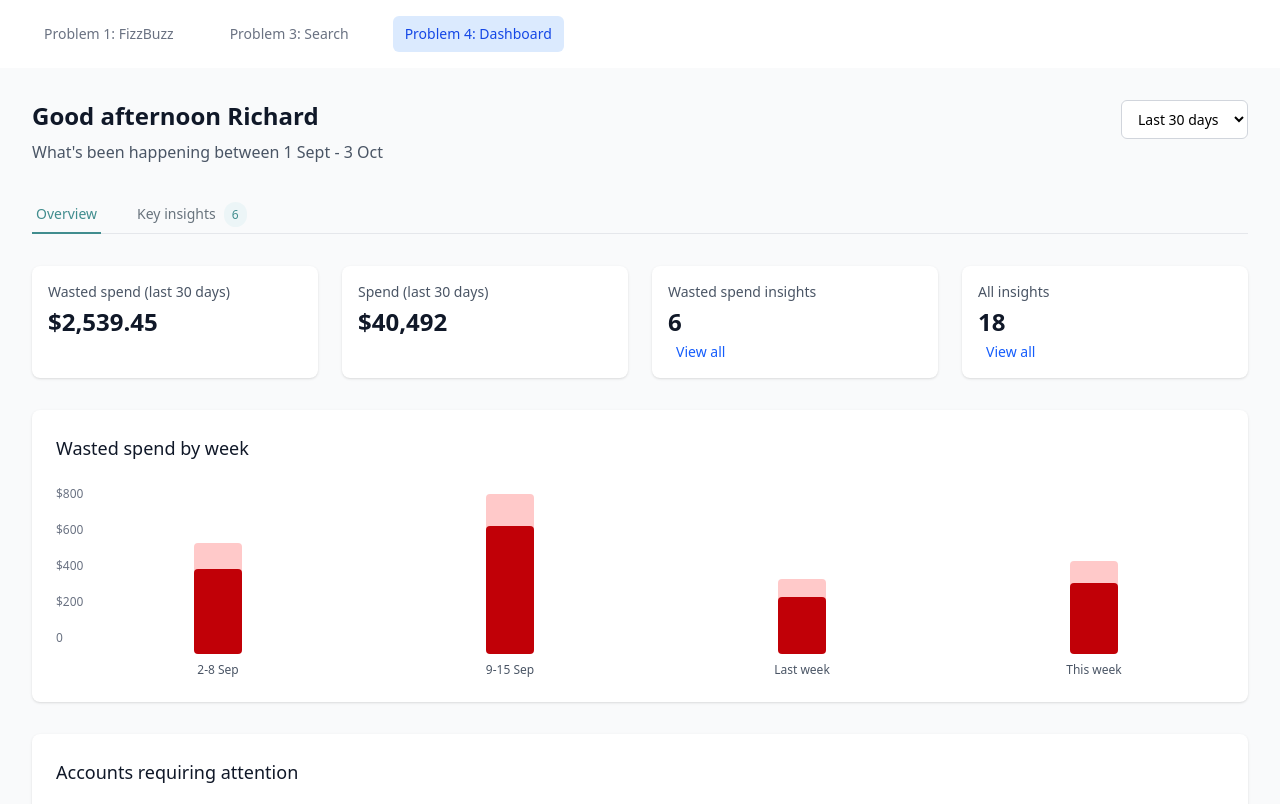
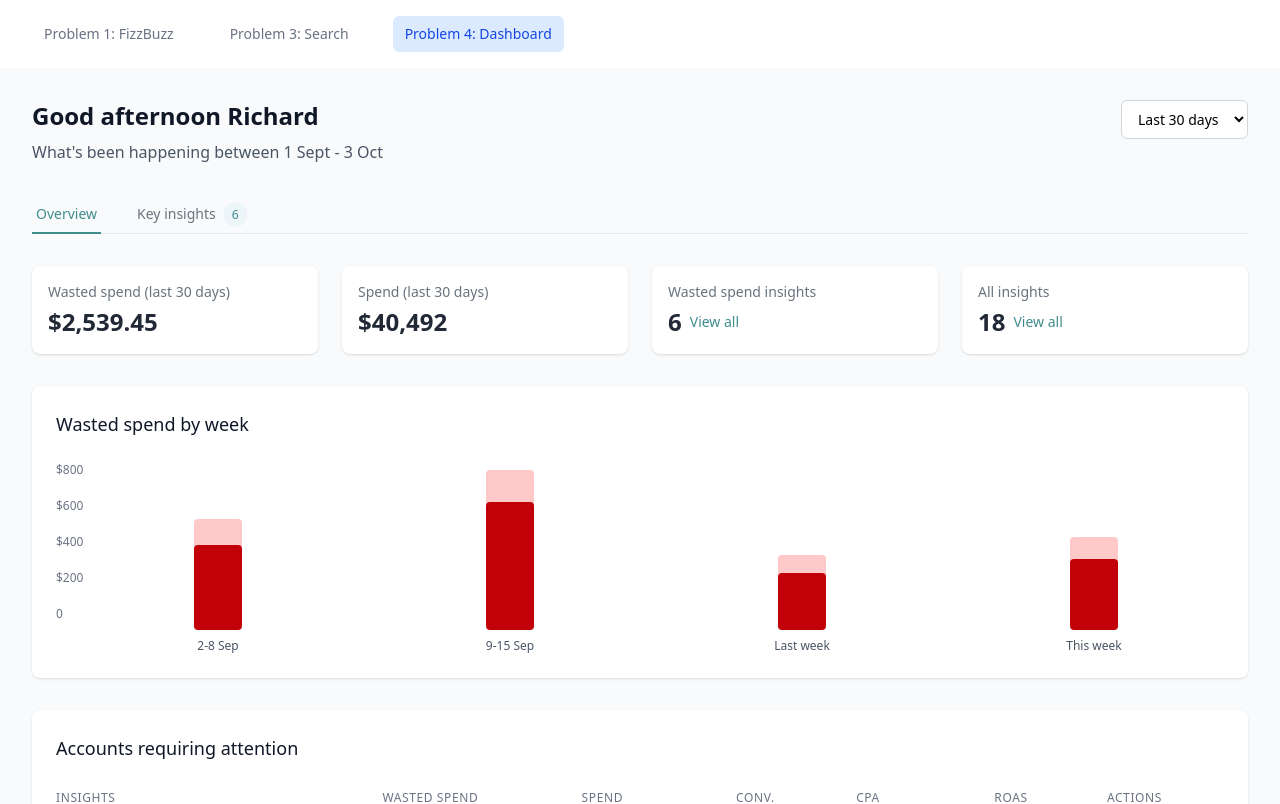
Before and after one commit to earlhansg/react-technical-test, a React (Vite) app: page / in a window 1280 px wide. Shown: the top 804 px of the page. Built offline with nearby package versions, Linux system fonts and the light colour scheme.

Commit message:
follow theme color

```diff
--- a/src/components/Layout/MetricCard.tsx
+++ b/src/components/Layout/MetricCard.tsx
@@ -8,16 +8,13 @@ const MetricCard: React.FC<MetricData> = ({
 }) => {
   return (
     <div className="bg-white p-4 rounded-lg shadow-sm">
-      <div className="text-sm text-gray-600 mb-1">{label}</div>
-      <div className="text-2xl font-semibold text-gray-900 mb-1">{value}</div>
+      <div className="text-sm text-[#68737D] mb-1">{label}</div>
       <div className="flex items-center">
-        <span className="text-sm text-gray-600">{subtitle}</span>
-        {linkText && (
-          <button className="text-sm text-blue-600 hover:text-blue-800 ml-2">
+        <span className="text-2xl font-semibold text-[#212936]">{value}</span>
+        <button className="text-sm text-[#418D8E] ml-2 cursor-pointer font-medium">
             {linkText}
           </button>
-        )}
-      </div>
+        </div>
     </div>
   );
 };
```
